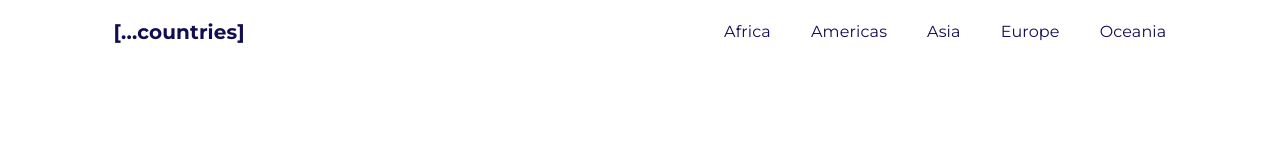
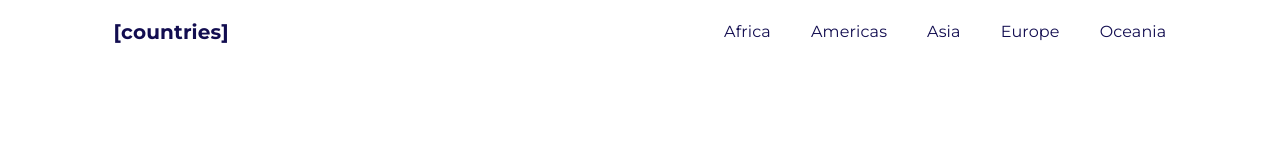
Before and after one commit to jmakhmudov/countries, a Next.js app: page /404 in a window 1280 px wide. Shown: the top 160 px of the page. Built offline with nearby package versions, Linux system fonts and the light colour scheme.

Commit message:
fix 404 page

```diff
--- a/src/components/Logo.js
+++ b/src/components/Logo.js
@@ -14,7 +14,7 @@ export default function Logo() {
             }}
         >
             <Link href="/">
-                <p>{"[...countries]"}</p>
+                <p>{"[countries]"}</p>
             </Link>
         </Typography>
     )
--- a/src/pages/404.js
+++ b/src/pages/404.js
@@ -1,6 +1,6 @@
 import Navbar from "@/components/Navbar"
 
-export default function() {
+export default function NotFound() {
 
     return(
         <>
```
